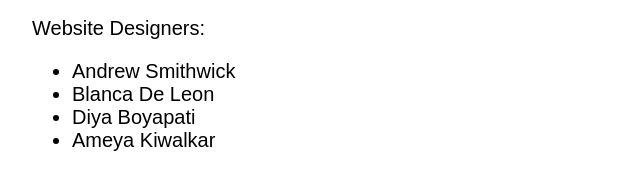
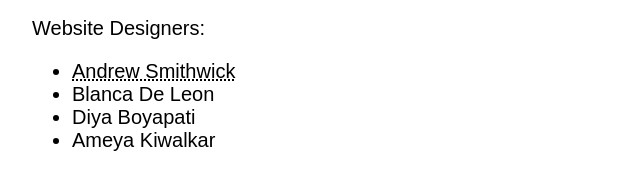
Before and after one commit to alex-bellon/morethancode, a website: page index.html in a window 1280 px wide. Shown: the part 1008-1177 px from the top of the page, 160-800 px from the left. Drawn offline with Linux system fonts and the light colour scheme; a web font is replaced by a local one.

Commit message:
corrected andy linkedin html

```diff
--- a/index.html
+++ b/index.html
@@ -415,8 +415,10 @@
     <div>
       Website Designers:
       <ul>
-        <li href="https://www.linkedin.com/in/andy-smithwick/">
-          Andrew Smithwick
+        <li>
+          <a href="https://www.linkedin.com/in/andy-smithwick/">
+            Andrew Smithwick
+          </a>
         </li>
         <li>Blanca De Leon</li>
         <li>Diya Boyapati</li>
```
